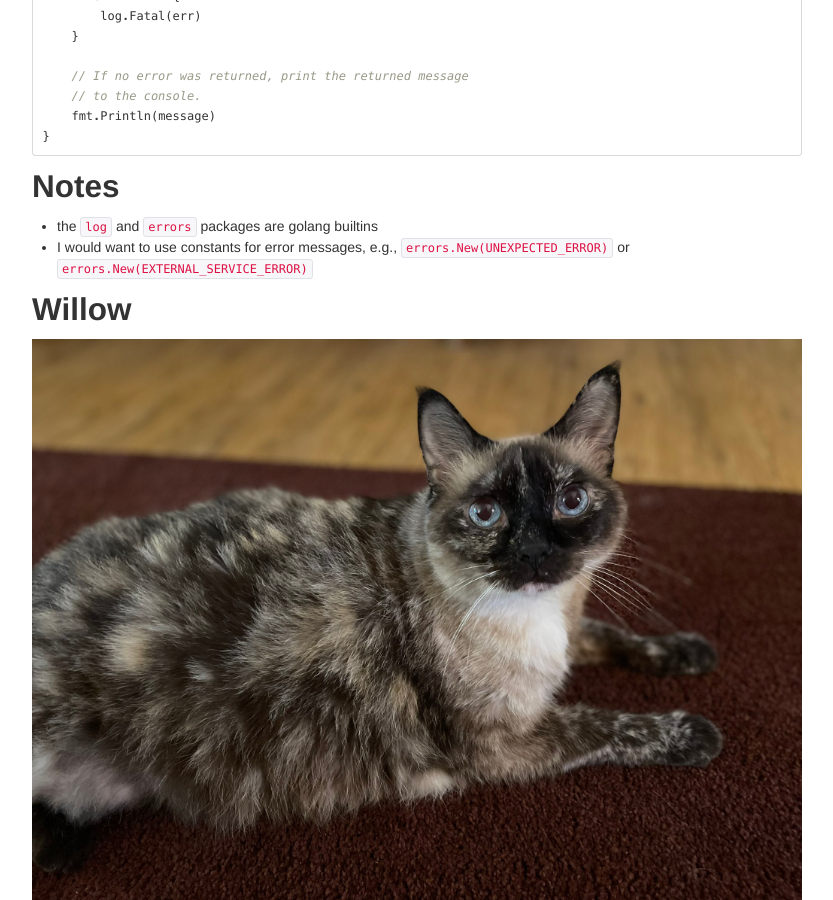
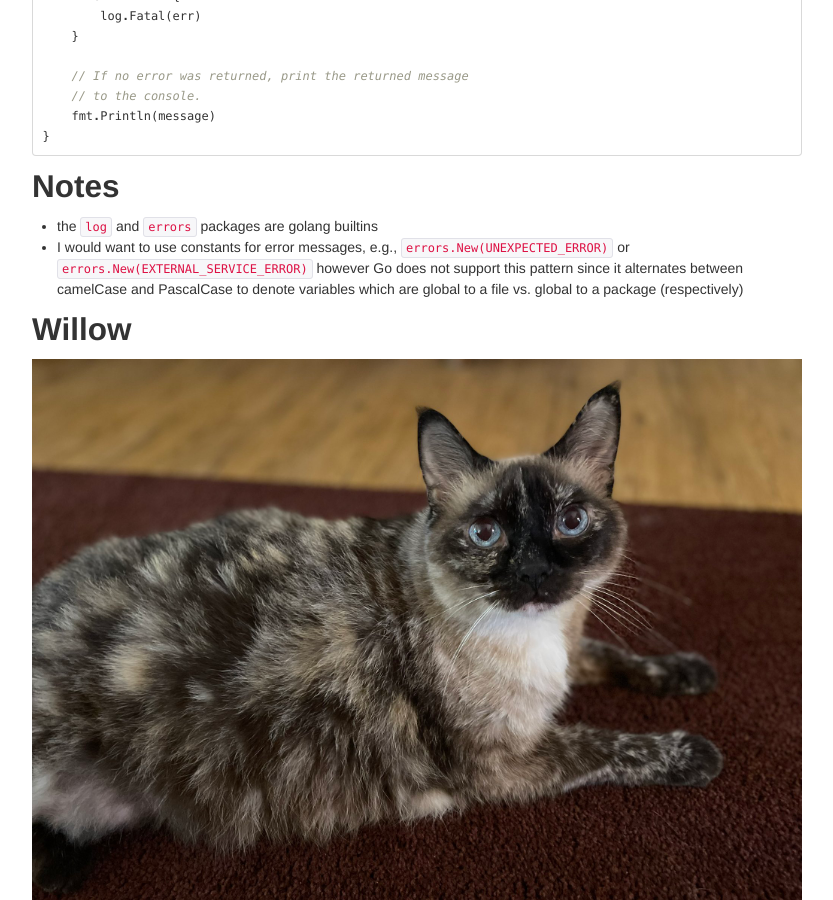
Before and after one commit to michaellambgelo/michaellambgelo.github.io, a Jekyll site: the page built from _posts/2021-10-04-error-handling.md, in a window 1280 px wide and 900 px high, scrolled down 1711 px. Shown: the whole window, without its empty margins (23-856 px from the left). Built offline with Jekyll 4.4.1, drawn with Linux system fonts in a browser that asks for light colours.

Commit message:
update post

```diff
--- a/_posts/2021-10-04-error-handling.md
+++ b/_posts/2021-10-04-error-handling.md
@@ -87,7 +87,7 @@ func main() {
 ## Notes
 
 - the `log` and `errors` packages are golang builtins
-- I would want to use constants for error messages, e.g., `errors.New(UNEXPECTED_ERROR)` or `errors.New(EXTERNAL_SERVICE_ERROR)`
+- I would want to use constants for error messages, e.g., `errors.New(UNEXPECTED_ERROR)` or `errors.New(EXTERNAL_SERVICE_ERROR)` however Go does not support this pattern since it alternates between camelCase and PascalCase to denote variables which are global to a file vs. global to a package (respectively)
 
 ## Willow
 
```
